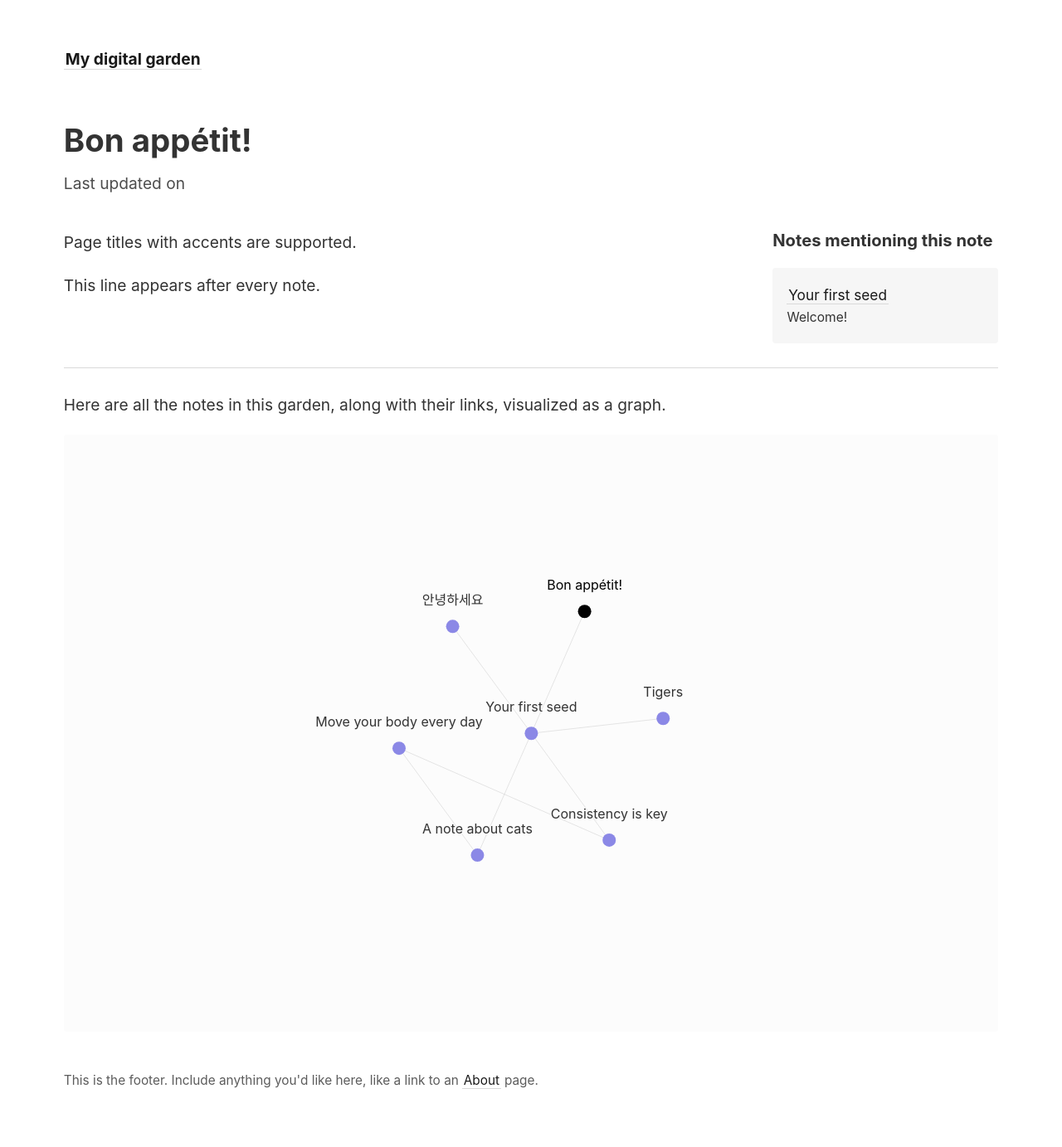
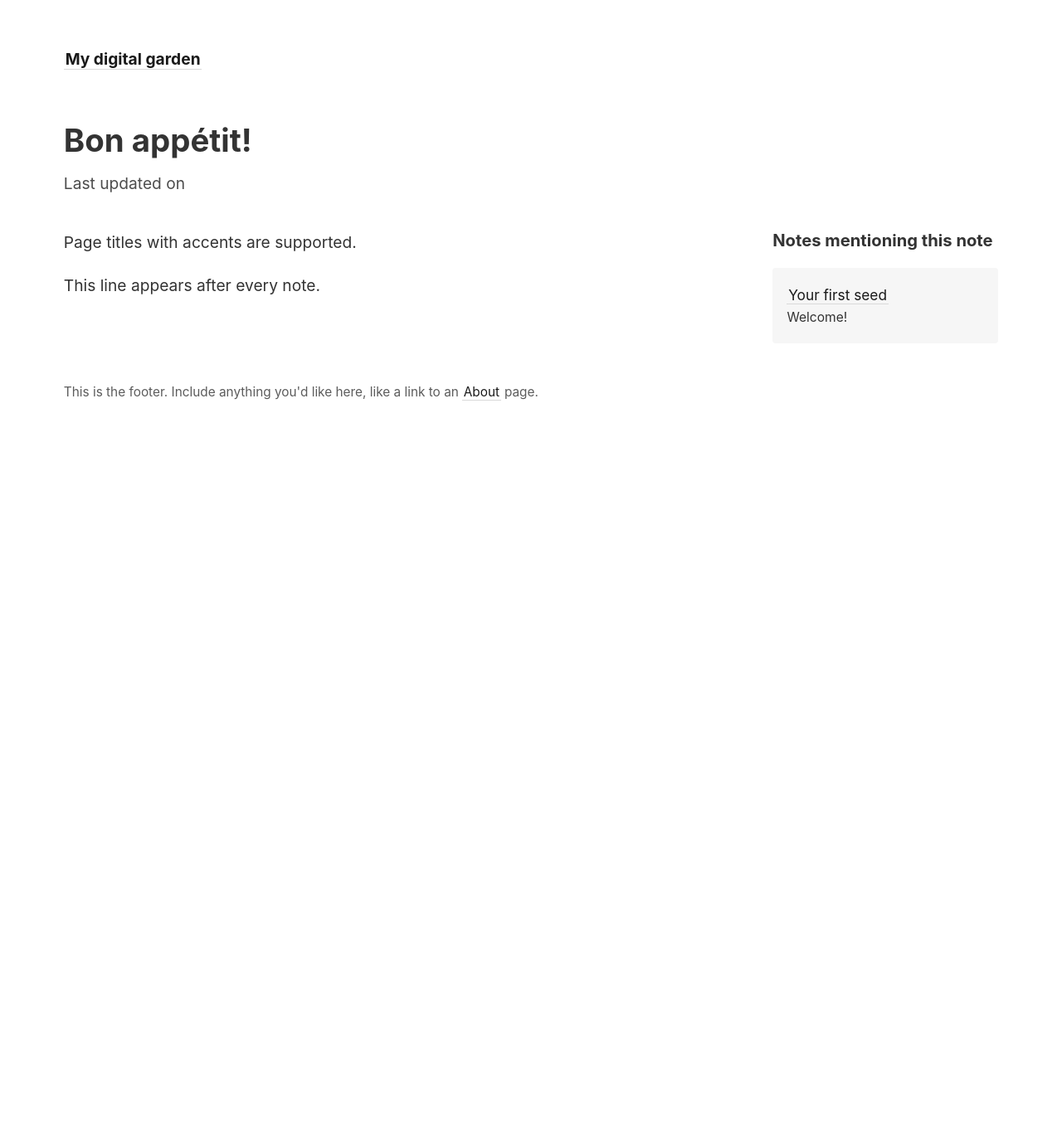
Before and after one commit to zzigak/mdbased, a Jekyll site: the page built from _notes/accents.md, in a window 1280 px wide. Shown: the whole page at 83% size. Built offline with Jekyll 4.4.1, drawn with Linux system fonts in a browser that asks for light colours; after the commit the page ends 900 px from its top, so only the background shows below that.

Commit message:
Update note.html

```diff
--- a/_layouts/note.html
+++ b/_layouts/note.html
@@ -40,8 +40,9 @@ layout: default
   </div>
 </article>
 
-<hr>
+<!-- <hr>
 
 <p>Here are all the notes in this garden, along with their links, visualized as a graph.</p>
 
 {% include notes_graph.html %}
+ -->
```
